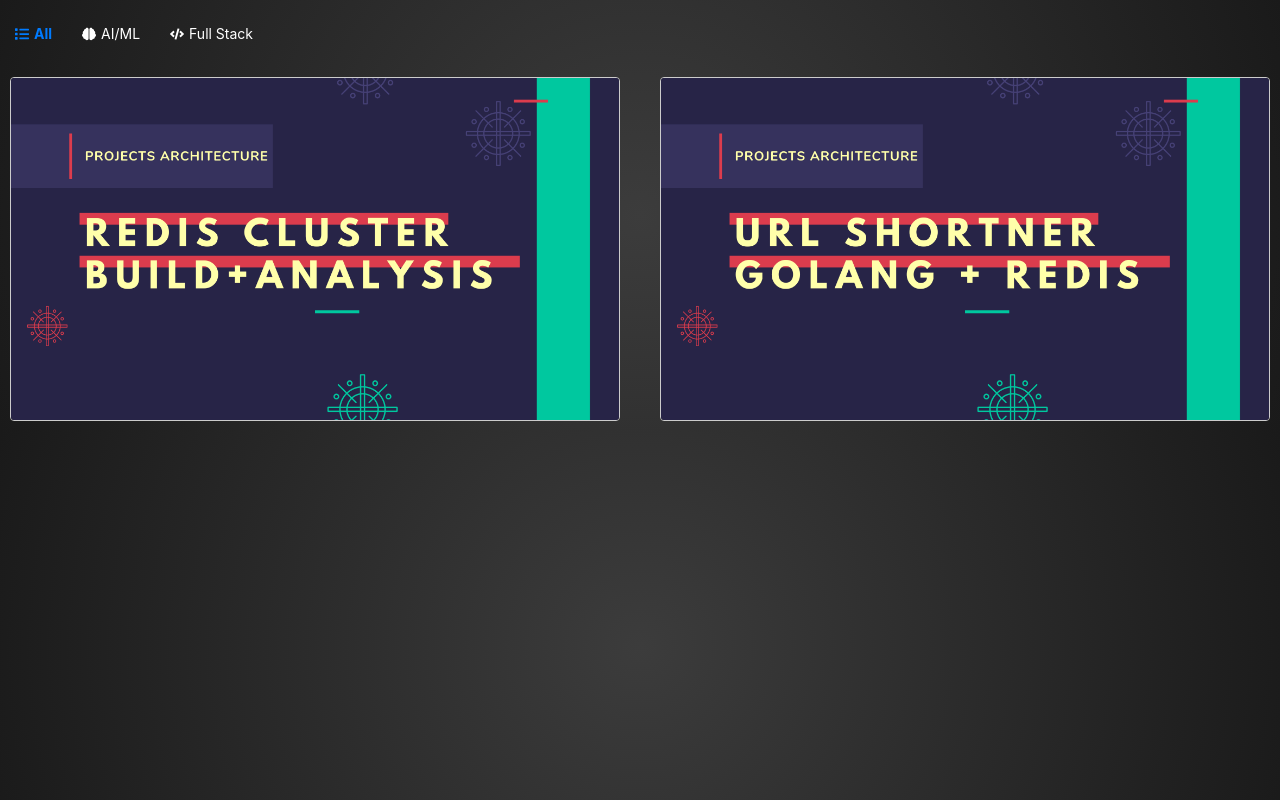
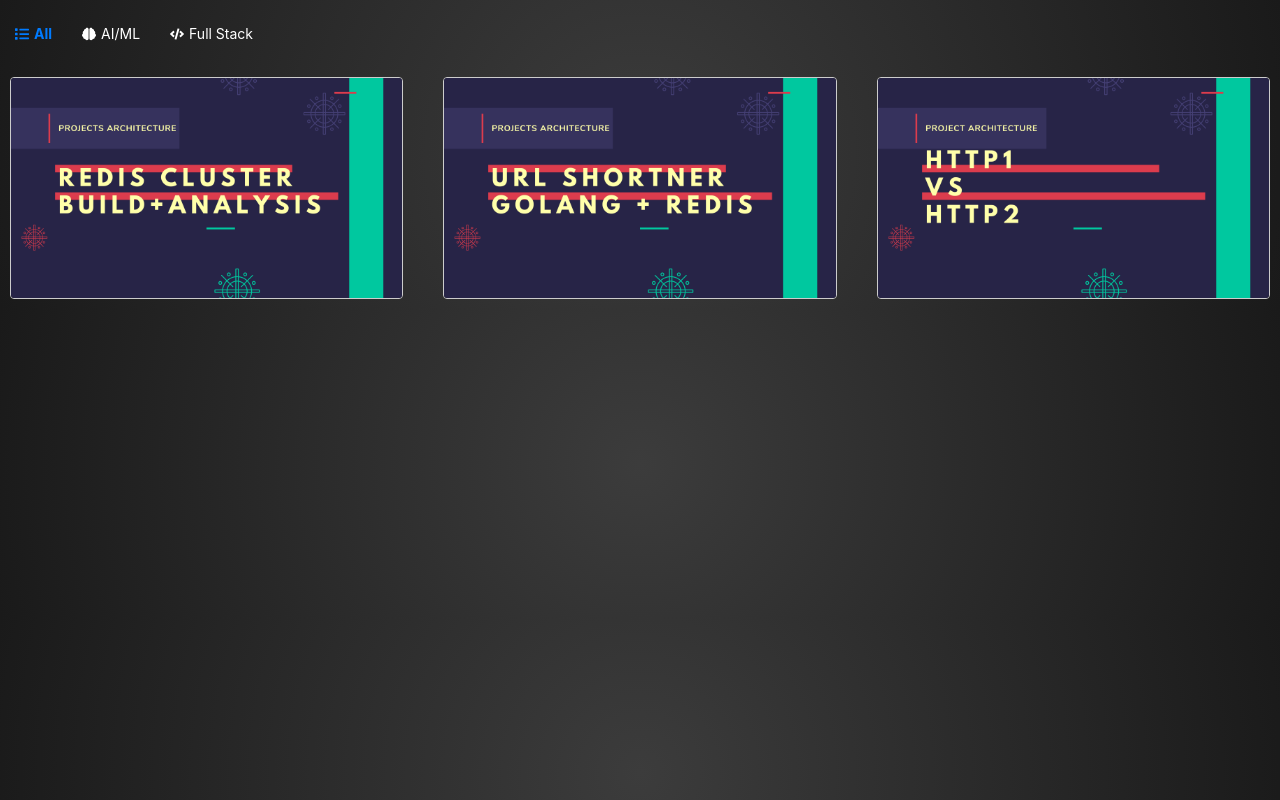
Before and after one commit to manish-bharti/portfolio, a React (Create React App) app: page /portfolio/expertise in a window 1280 px wide. Built offline with nearby package versions, Linux system fonts and the light colour scheme.

Commit message:
added case study of http1 vs http2 protocol

```diff
--- a/src/components/SocialMediaLinks/index.tsx
+++ b/src/components/SocialMediaLinks/index.tsx
@@ -1,17 +1,10 @@
 import React from "react";
 import "./SocialMediaLinksStyle.scss";
-import { FaFacebook, FaTwitter, FaInstagram, FaLinkedin } from "react-icons/fa";
+import { FaGithub, FaTwitter, FaLinkedin } from "react-icons/fa";
 
 const SocialMediaLinks: React.FC = () => {
   return (
     <div className="social-media-links">
-      <a
-        href="https://www.facebook.com"
-        target="_blank"
-        rel="noopener noreferrer"
-      >
-        <FaFacebook size={16} />
-      </a>
       <a
         href="https://www.twitter.com"
         target="_blank"
@@ -20,11 +13,11 @@
         <FaTwitter size={16} />
       </a>
       <a
-        href="https://www.instagram.com"
+        href="https://www.github.com"
         target="_blank"
         rel="noopener noreferrer"
       >
-        <FaInstagram size={16} />
+        <FaGithub size={16} />
       </a>
       <a
         href="https://www.linkedin.com"
--- a/src/pages/Expertise/ExpertiseMeta.ts
+++ b/src/pages/Expertise/ExpertiseMeta.ts
@@ -1,5 +1,6 @@
 import RedisClustur from "../../assets/images/RedisClustur.png";
 import UrlShortner from "../../assets/images/UrlShortner.png";
+import HttpProtocol from "../../assets/images/HttpProtocol.png";
 interface MetaData {
   title: string;
   description: string;
@@ -57,6 +58,13 @@
       priority: 2,
       tag: "Full Stack",
     },
+    {
+      title: "Full Stack",
+      description: "This card contains information about Full Stack expertise.",
+      thumbnail: HttpProtocol,
+      priority: 2,
+      tag: "Full Stack",
+    },
     // {
     //   title: "AI/ML",
     //   description:
```
Also changed, not shown: src/assets/images/HttpProtocol.png (added).
